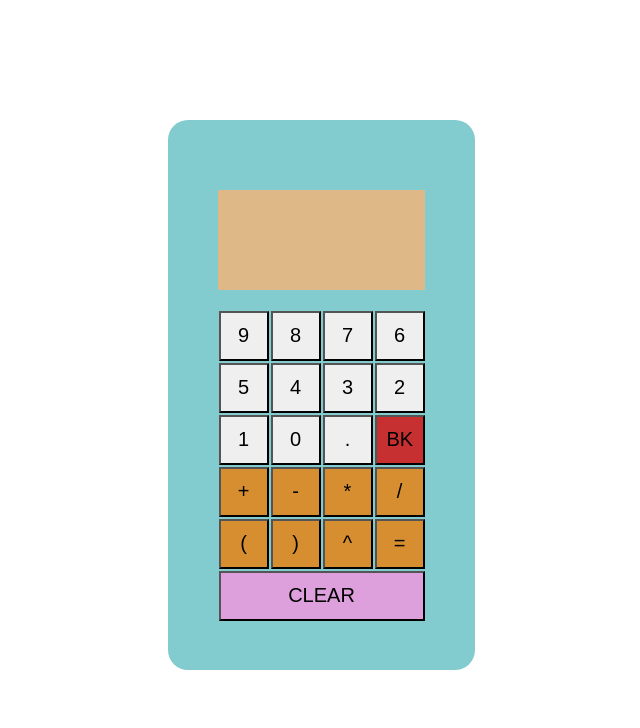
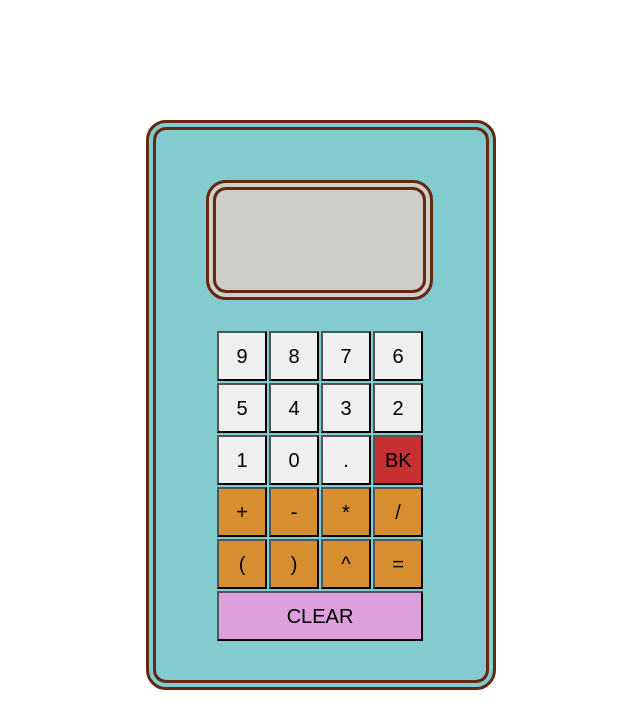
Before and after one commit to VPilipenko334/GoSchoolBox-coding-challenge, a React (Create React App) app: page / in a window 1280 px wide. Shown: the top 728 px of the page, without its empty margins (319-959 px from the left). Built offline with nearby package versions, Linux system fonts and the light colour scheme; the HTML template or start-up script is replaced by a standard one.

Commit message:
starting to style calculator

```diff
--- a/src/calculator.css
+++ b/src/calculator.css
@@ -1,12 +1,14 @@
 .calculator-border{
     background-color: rgb(130, 203, 206);
     height: 450px;
-    width: 207px;
+    width: 230px;
     margin: auto;
     justify-content: center;
-    border-radius: 20px;
     padding: 50px;
     margin-top: 120px;
+    /* background-color: #f3cfc6b0; */
+    border: 10px double #642A11;
+    border-radius: 20px;
 }
 
 .calculator-wrapper {
@@ -36,11 +38,15 @@ button {
     font-size: 20px;
     cursor: pointer;
     transition: 0.2s;
-
 }
 
 .calculator-operators {
     margin-top: 20px;
+    /* background-color: #f3cfc6b0; */
+    /* border: 10px double #642A11; */
+    border-radius: 20px;
+    /* max-width: 250px; */
+    padding: 10px;
 }
 
 button:hover {
--- a/src/result.css
+++ b/src/result.css
@@ -1,8 +1,9 @@
 .result-wrapper{
-    border-radius: 2px solid black;
-    background-color: burlywood;
     width: 207px;
     height: 100px;
     text-align: right;
     right: auto;
+    background-color: #f3cfc6b0;
+    border: 10px double #642A11;
+    border-radius: 20px;
 }
```
